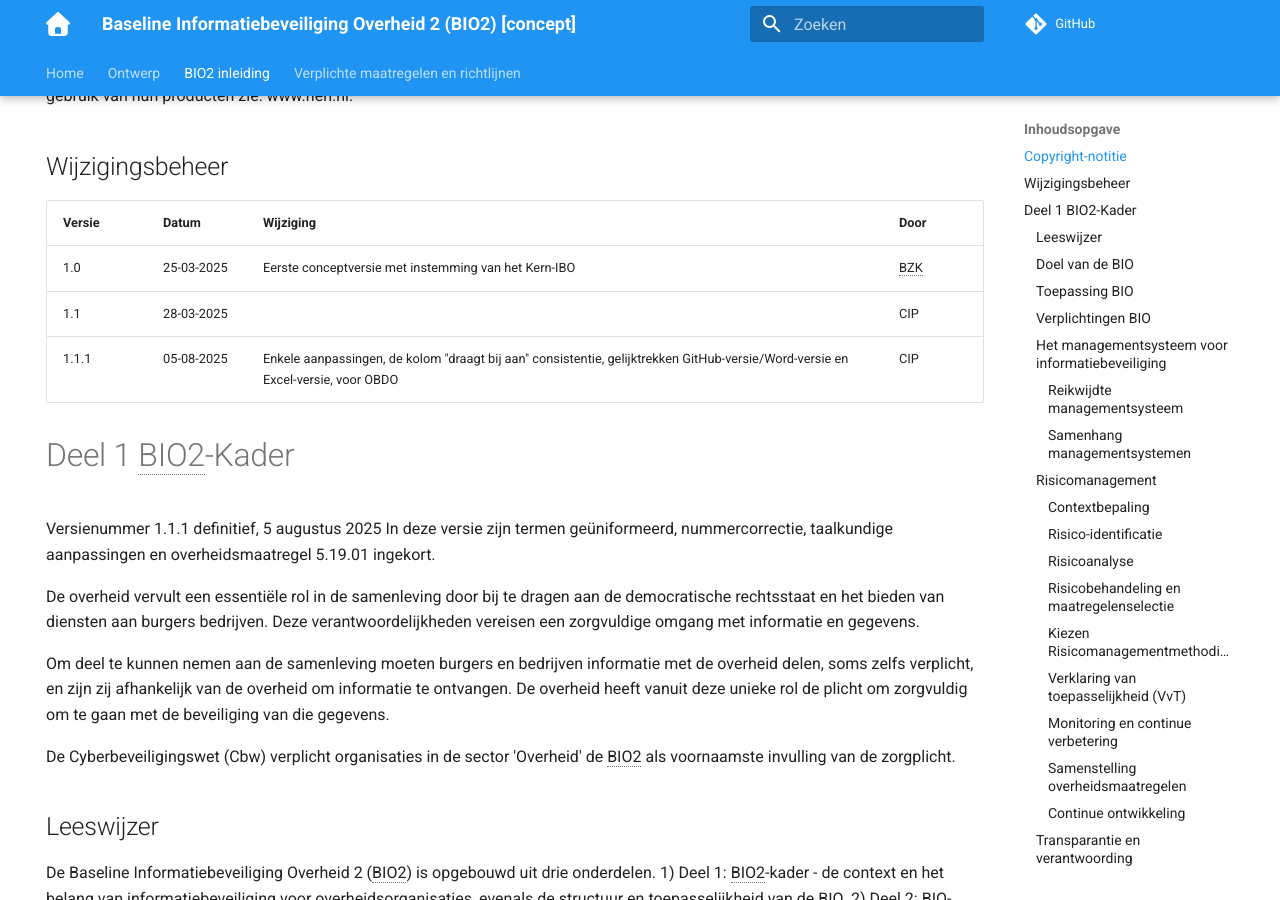
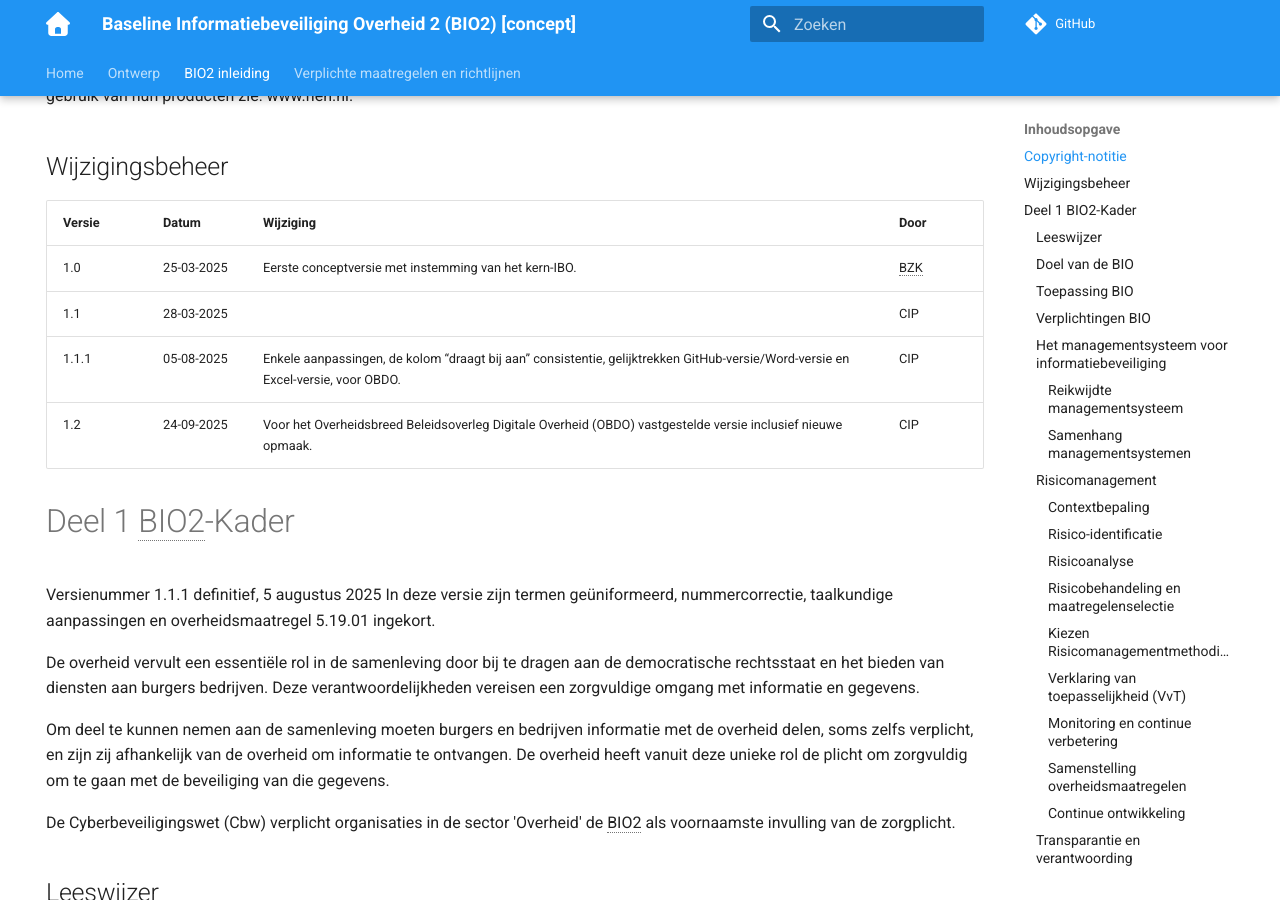
Before and after one commit to MinBZK/Baseline-Informatiebeveiliging-Overheid, an MkDocs documentation site: the page built from docs/inleiding/index.md, in a window 1280 px wide and 900 px high, scrolled down 528 px. Built offline with MkDocs 1.6.1 and Material for MkDocs 9.7.7, drawn with Linux system fonts in a browser that asks for light colours; comment, search, counter and statistics services are not loaded.

Commit message:
Update index.md
Wijzigingstabel aangepast.

```diff
--- a/docs/inleiding/index.md
+++ b/docs/inleiding/index.md
@@ -22,9 +22,10 @@ Voor meer informatie over de NEN en het gebruik van hun producten zie: www.nen.n
 ## Wijzigingsbeheer
 | Versie | Datum | Wijziging | Door |
 | :--- | :--- | :--- | --- |
-| 1.0 | 25-03-2025 | Eerste conceptversie met instemming van het Kern-IBO | BZK |
+| 1.0 | 25-03-2025 | Eerste conceptversie met instemming van het kern-IBO.  | BZK |
 | 1.1 | 28-03-2025 |    | CIP |
-| 1.1.1 | 05-08-2025 | Enkele aanpassingen, de kolom "draagt bij aan" consistentie, gelijktrekken GitHub-versie/Word-versie en Excel-versie, voor OBDO | CIP |
+| 1.1.1 | 05-08-2025 | Enkele aanpassingen, de kolom “draagt bij aan” consistentie, gelijktrekken GitHub-versie/Word-versie en Excel-versie, voor OBDO. | CIP |
+| 1.2 | 24-09-2025 | Voor het Overheidsbreed Beleidsoverleg Digitale Overheid (OBDO) vastgestelde versie inclusief nieuwe opmaak. | CIP |
 
 # Deel 1 BIO2-Kader
 
```
